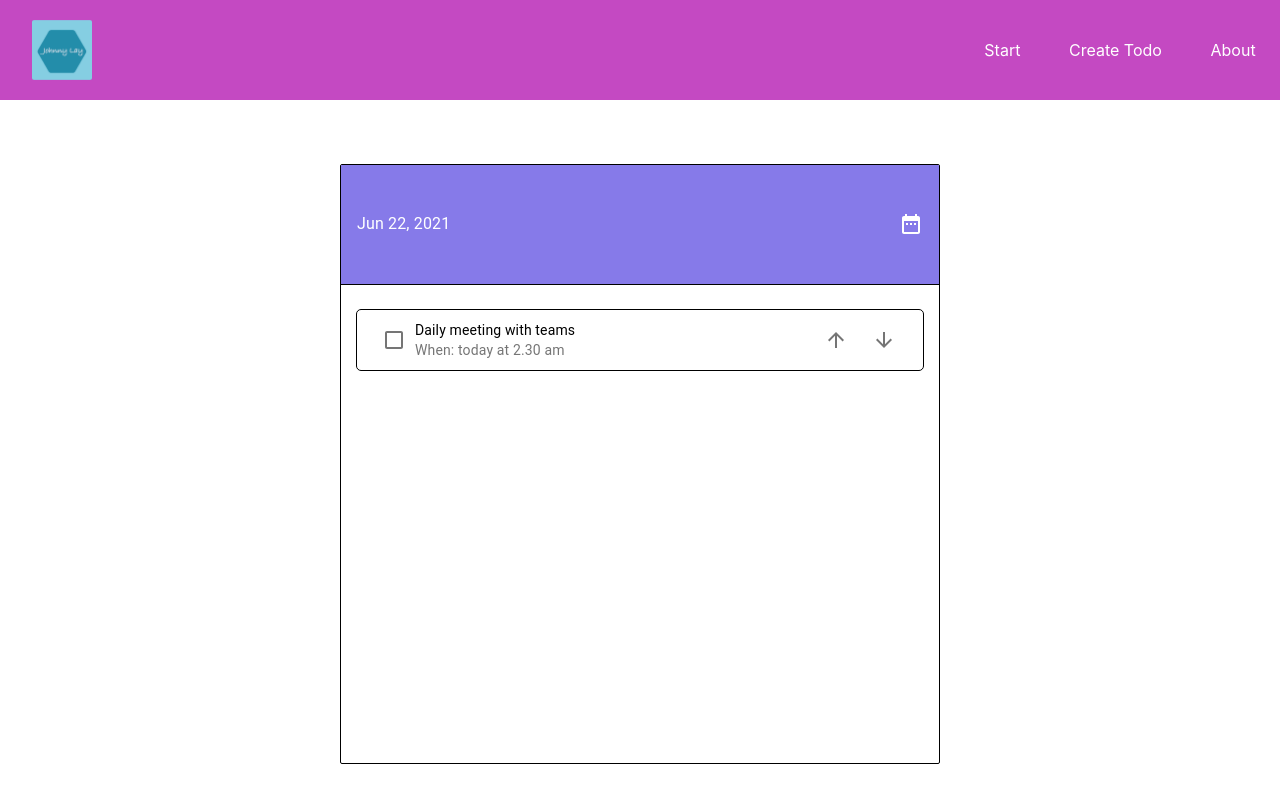
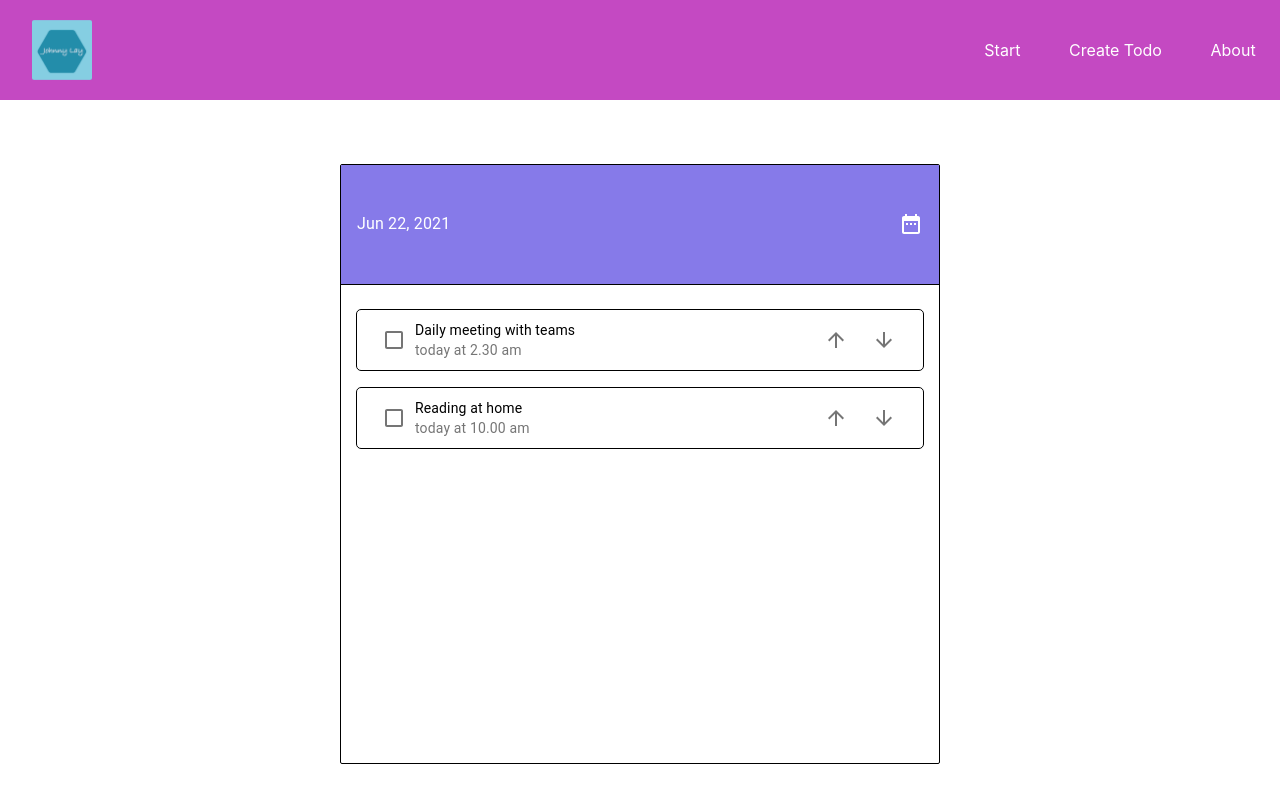
Before and after one commit to johlay/todolist-react-typescript, a React (Create React App) app: page / in a window 1280 px wide. Built offline with nearby package versions, Linux system fonts and the light colour scheme.

Commit message:
Passed down props for usage

```diff
--- a/src/components/Home/TodoItem.tsx
+++ b/src/components/Home/TodoItem.tsx
@@ -9,6 +9,12 @@ import {
 import ArrowUpwardIcon from "@material-ui/icons/ArrowUpward";
 import ArrowDownwardIcon from "@material-ui/icons/ArrowDownward";
 import { makeStyles, createStyles } from "@material-ui/core/styles";
+
+interface Props {
+  todo: TodoType;
+}
+
+type TodoType = { title: string; when: string };
 
 const useStyles = makeStyles(() =>
   createStyles({
@@ -23,7 +29,7 @@ const useStyles = makeStyles(() =>
   })
 );
 
-const TodoItem: React.FunctionComponent = () => {
+const TodoItem: React.FunctionComponent<Props> = ({ todo }) => {
   /* Material-ui - classes */
   const classes = useStyles();
 
@@ -31,10 +37,7 @@ const TodoItem: React.FunctionComponent = () => {
     <>
       <ListItem dense className={classes.todoItem}>
         <Checkbox color="primary" />
-        <ListItemText
-          primary="Daily meeting with teams"
-          secondary={`When: today at 2.30 am`}
-        ></ListItemText>
+        <ListItemText primary={todo.title} secondary={todo.when}></ListItemText>
 
         <ListItemSecondaryAction>
           <IconButton>
--- a/src/components/Home/TodoList.tsx
+++ b/src/components/Home/TodoList.tsx
@@ -75,7 +75,10 @@ const TodoList: React.FunctionComponent = () => {
       {/* /.todoListHeader */}
       <Grid container item className={classes.todoListContent}>
         <List className={classes.todoList}>
-          <TodoItem />
+          {todos &&
+            todos.map((todo) => {
+              return <TodoItem todo={todo} />;
+            })}
         </List>
       </Grid>
     </Grid>
```
